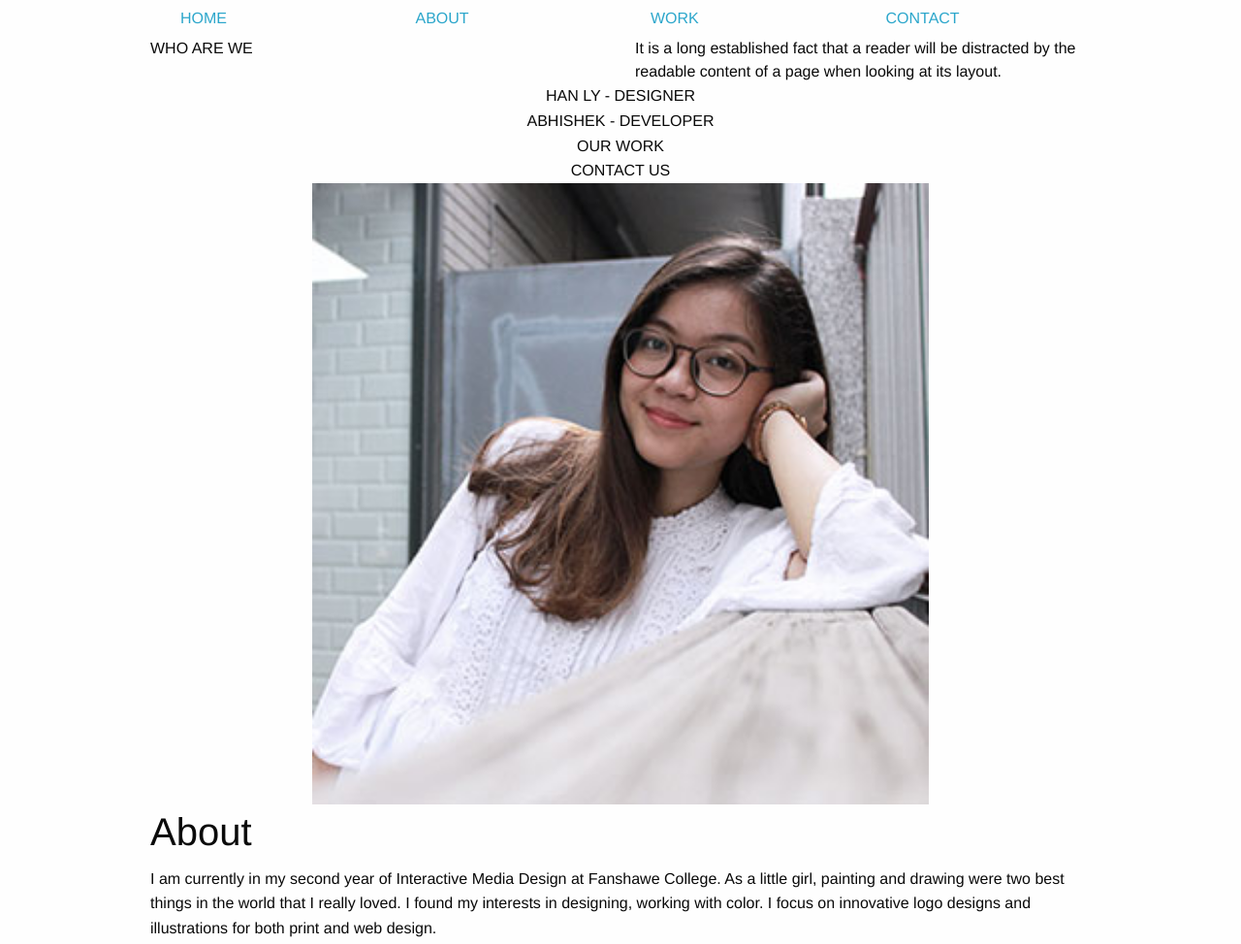
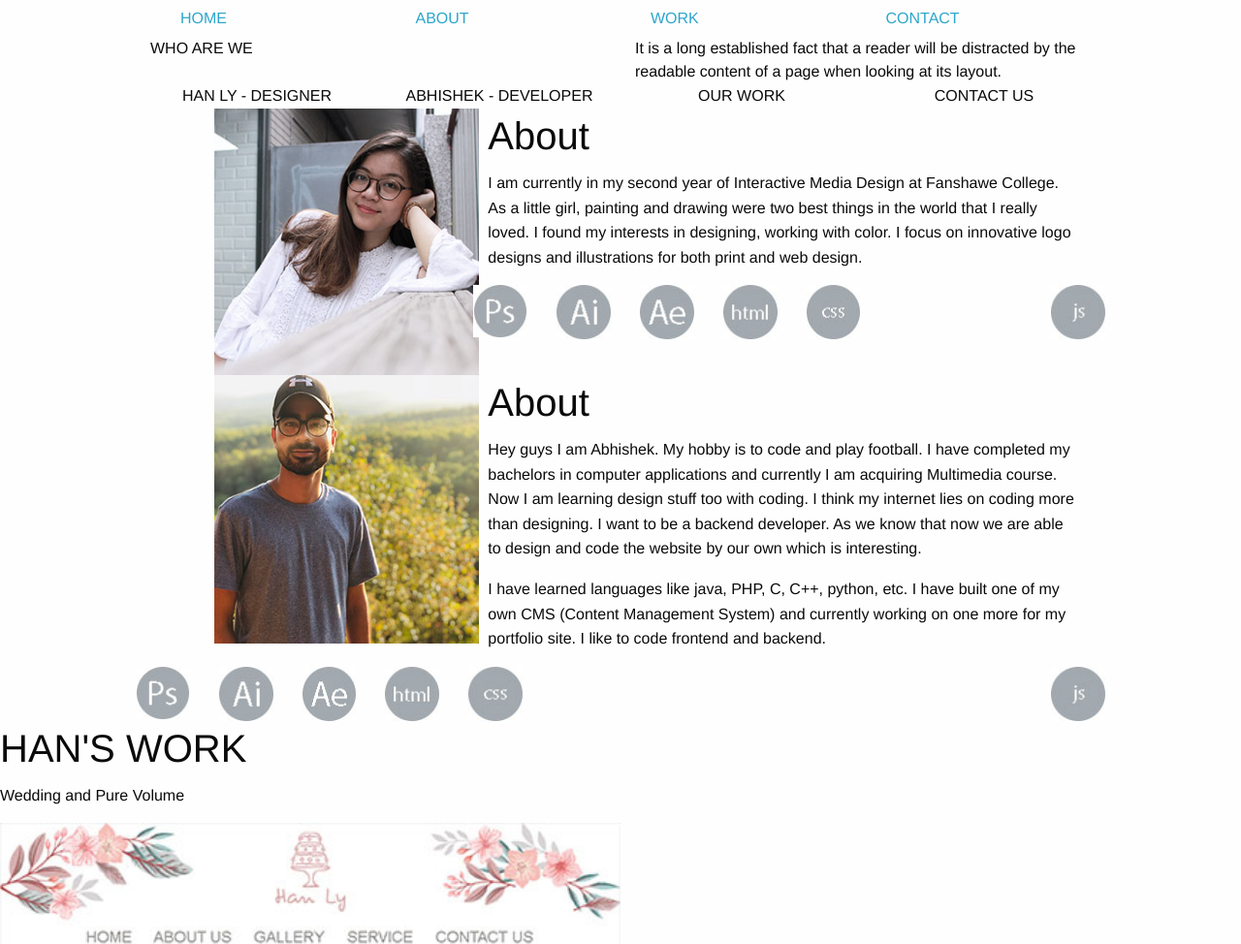
Before and after one commit to abhishek029/Agency_P_L, a website: page index.html in a window 1280 px wide. Shown: the top 974 px of the page at 97% size. Drawn offline with Linux system fonts and the light colour scheme.

Commit message:
mobile version done

```diff
--- a/index.html
+++ b/index.html
@@ -32,32 +32,88 @@
       </section>
 
       <ul class="row menu">
-        <li class="columns text-center small-12">HAN LY - DESIGNER</li>
-        <li class="columns text-center small-12">ABHISHEK - DEVELOPER</li>
-        <li class="columns text-center small-12">OUR WORK</li>
-        <li class="columns text-center small-12">CONTACT US</li>
+        <li class="columns text-center small-12 medium-3">HAN LY - DESIGNER</li>
+        <li class="columns text-center small-12 medium-3">ABHISHEK - DEVELOPER</li>
+        <li class="columns text-center small-12 medium-3">OUR WORK</li>
+        <li class="columns text-center small-12 medium-3">CONTACT US</li>
       </ul>
 
       <section class="row">
-        <img class="columns small-8 small-offset-2" src="images/han.jpg" alt="Han-Image">
-        <h2 class="columns small-12">About</h2>
-        <p class="columns small-12">
-          I am currently in my second year of Interactive Media Design at Fanshawe College.
-          As a little girl, painting and drawing were two best things in the world that I really loved.  I found my interests in designing, working with color. I focus on innovative logo designs and illustrations for both print and web design.
-        </p>
+        <div class="columns medium-4">
+          <img class="columns small-8 small-offset-2 medium-12" src="images/han.jpg" alt="Han-Image">
+        </div>
+        <div class="columns medium-8">
+          <h2 class="columns small-12 medium-12">About</h2>
+          <p class="columns small-12 medium-12">
+            I am currently in my second year of Interactive Media Design at Fanshawe College.
+            As a little girl, painting and drawing were two best things in the world that I really loved.  I found my interests in designing, working with color. I focus on innovative logo designs and illustrations for both print and web design.
+          </p>
+        </div>
         <div class="row">
-          <img class="columns small-4" src="images/ps.jpg" alt="photoshop">
-          <img class="columns small-4" src="images/ai.jpg" alt="illustrator">
-          <img class="columns small-4" src="images/ae.jpg" alt="aftereffects">
+          <img class="columns small-4 medium-1" src="images/ps.jpg" alt="photoshop">
+          <img class="columns small-4 medium-1" src="images/ai.jpg" alt="illustrator">
+          <img class="columns small-4 medium-1" src="images/ae.jpg" alt="aftereffects">
+          <img class="columns small-4 medium-1" src="images/html.jpg" alt="html">
+          <img class="columns small-4 medium-1" src="images/css.jpg" alt="css">
+          <img class="columns small-4 medium-1" src="images/js.jpg" alt="javascript">
         </div>
 
-        <div class="row">
-            <img class="columns small-4" src="images/html.jpg" alt="html">
-            <img class="columns small-4" src="images/css.jpg" alt="css">
-            <img class="columns small-4" src="images/js.jpg" alt="javascript">
+      </section>
+
+      <section class="row">
+        <div class="columns medium-4">
+          <img class="columns small-8 small-offset-2 medium-12" src="images/patel.jpg" alt="Han-Image">
+        </div>
+        <div class="columns medium-8">
+          <h2 class="columns small-12 medium-12">About</h2>
+          <p class="columns small-12 medium-12">
+              Hey guys I am Abhishek. My hobby is to code and play football. I have completed my bachelors in computer
+              applications and currently I am acquiring Multimedia course. Now I am learning design stuff too with coding.
+              I think my internet lies on coding more than designing. I want to be a backend developer. As we know that now
+              we are able to design and code the website by our own which is interesting.
+            </p>
+            <p class="columns small-12 medium-12">
+              I have learned languages like java, PHP, C, C++, python, etc. I have built one of my own CMS
+              (Content Management System) and currently working on one more for my portfolio site. I like to code frontend
+              and backend.
+            </p>
+        </div>
+          <div class="row">
+            <img class="columns small-4 medium-1" src="images/ps.jpg" alt="photoshop">
+            <img class="columns small-4 medium-1" src="images/ai.jpg" alt="illustrator">
+            <img class="columns small-4 medium-1" src="images/ae.jpg" alt="aftereffects">
+            <img class="columns small-4 medium-1" src="images/html.jpg" alt="html">
+            <img class="columns small-4 medium-1" src="images/css.jpg" alt="css">
+            <img class="columns small-4 medium-1" src="images/js.jpg" alt="javascript">
           </div>
+        </section>
 
-      </section>
+        <section>
+          <h2 class="small-12">HAN'S WORK</h2>
+          <P class="small-12">Wedding and Pure Volume</P>
+          <img  class="small-12 medium-6" src="images/han_work_01.jpg" alt="Hanswork1">
+          <img  class="small-12 medium-5 medium-offset-1" src="images/han_work_02.jpg" alt="Hanswork2">
+        </section>
+
+        <section>
+            <h2 class="small-12 medium-12">PATEL'S WORK</h2>
+            <P class="small-12 medium-12">3D Modeling</P>
+            <img  class="small-12 medium-4" src="images/patel_work_01.jpg" alt="patelswork1">
+            <img  class="small-12 medium-4" src="images/patel_work_02.jpg" alt="patelswork2">
+            <img  class="small-12 medium-4" src="images/patel_work_03.jpg" alt="patelswork3">
+          </section>
+
+          <form action="" class="row">
+            <input type="text" class="columns small-12" placeholder="First Name">
+            <input type="text" class="columns small-12" placeholder="Last Name">
+            <input type="email" class="columns small-12 small-centered" placeholder="abc@gmail.com">
+            <textarea class="columns small-12" placeholder="type your message"></textarea>
+            <input type="button" class="columns small-12 button" value="SEND">
+          </form>
+
+          <footer>
+            <label class="columns small-12 text-center"> BY HAN LY AND PATEL 2018</label>
+          </footer>
     <script src="js/vendor/jquery.js"></script>
     <script src="js/vendor/what-input.js"></script>
     <script src="js/vendor/foundation.js"></script>
```
